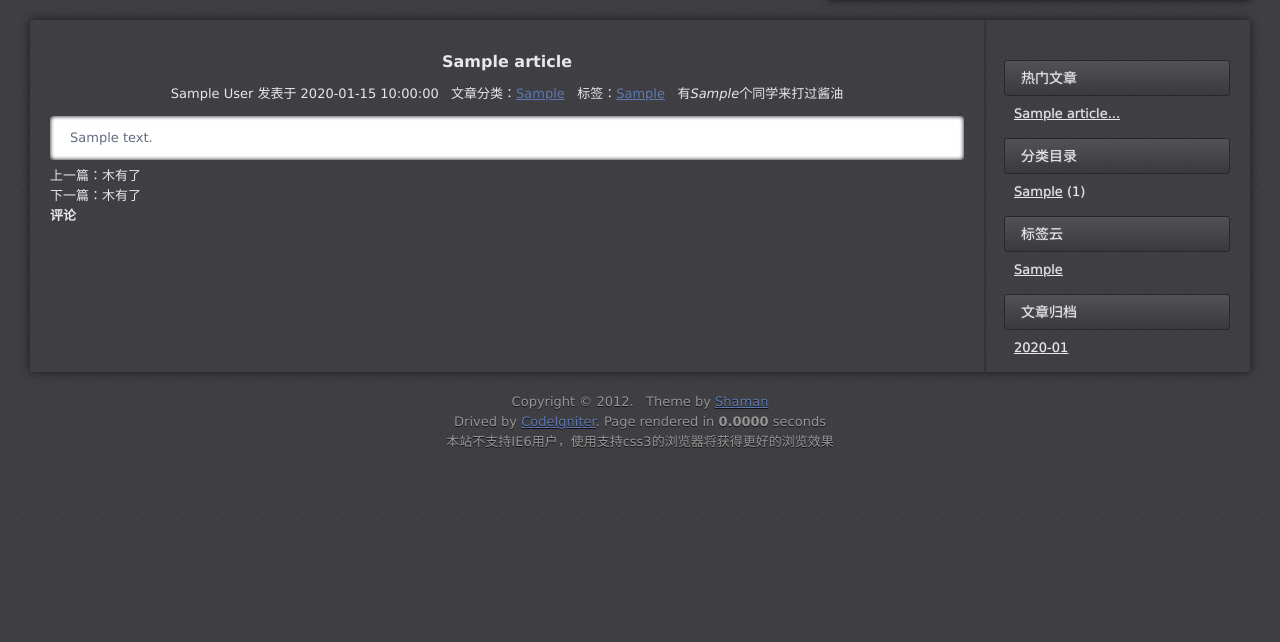
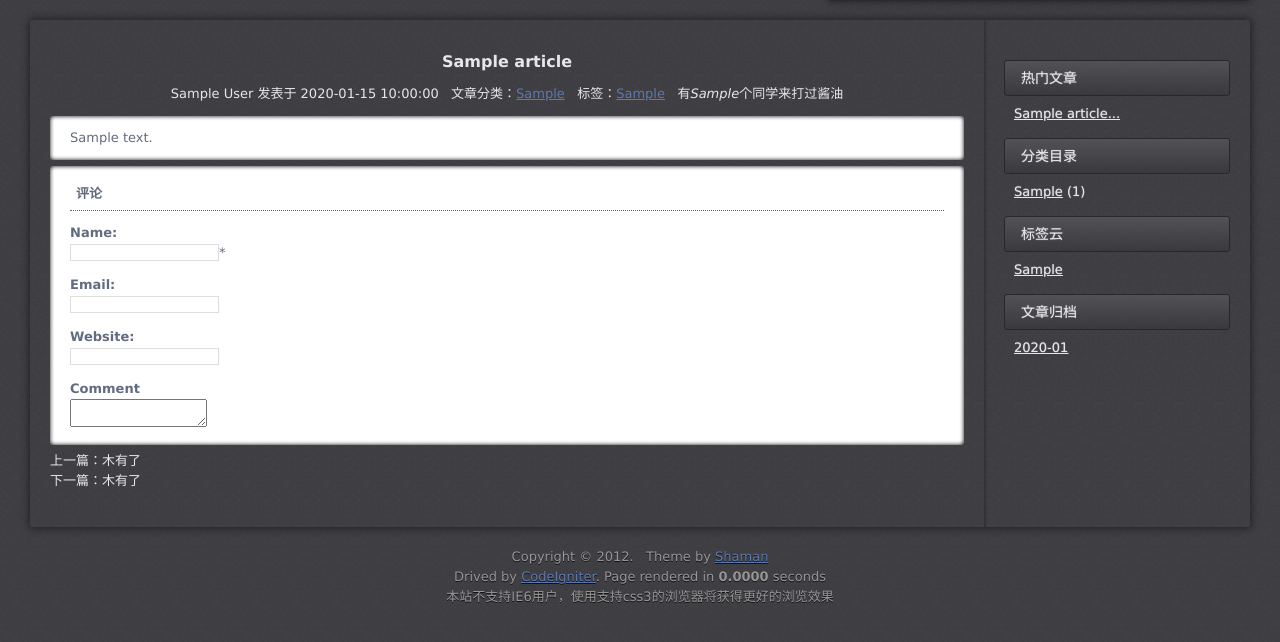
Before and after one commit to Shaman05/my-blog, a CodeIgniter app: page /index.php/article/1 in a window 1280 px wide. Shown: the part 65-707 px from the top of the page. Run offline with CodeIgniter, Linux system fonts and the light colour scheme; tables that the repository leaves empty or names only in its code hold one stand-in row (values such as "Sample post").

Commit message:
add comments form

```diff
--- a/application/controllers/api.php
+++ b/application/controllers/api.php
@@ -14,7 +14,6 @@
         public $page = array();
 
         public function get_more_article($num = 5){
-            sleep(1);
             $this->load->model('Blog');
             $category = $_POST['category'];
             $offset = $_POST['offset'];
--- a/application/views/show.php
+++ b/application/views/show.php
@@ -14,6 +14,29 @@
             <div class="art-cont">
                 <?php echo $article->content; ?>
             </div>
+            <div class="comments art-cont">
+                <h4>评论</h4>
+                <div class="com-list">
+                </div>
+                <div class="com-form">
+                    <h5>Name:</h5>
+                    <div>
+                        <input type="text" id="com-name"><span>*</span>
+                    </div>
+                    <h5>Email:</h5>
+                    <div>
+                        <input type="text" id="com-email">
+                    </div>
+                    <h5>Website:</h5>
+                    <div>
+                        <input type="text" id="com-website">
+                    </div>
+                    <h5>Comment</h5>
+                    <div>
+                        <textarea id="com-content"></textarea>
+                    </div>
+                </div>
+            </div>
             <div class="prev-art">
                 <?php if($prev_article !== 0){ ?>
                 上一篇：<a href="/index.php/article/<?php echo $prev_article->id; ?>"><?php echo $prev_article->title; ?></a>
@@ -28,9 +51,6 @@
                 下一篇：木有了
                 <?php } ?>
             </div>
-            <div class="comments">
-                <h4>评论</h4>
-            </div>
         </div>
     </div>
     <div class="top-down">
--- a/static/css/blog.css
+++ b/static/css/blog.css
@@ -325,3 +325,14 @@ body{
 .blog-log ol li{
     margin-left: 2em;
 }
+.comments h4{
+    padding: 6px;
+    margin-bottom: 6px;
+    border-bottom: 1px dotted #666;
+}
+.com-form h5{
+    margin-top: 12px;
+}
+.com-form input{
+    border: 1px solid #DDD;
+}
```
